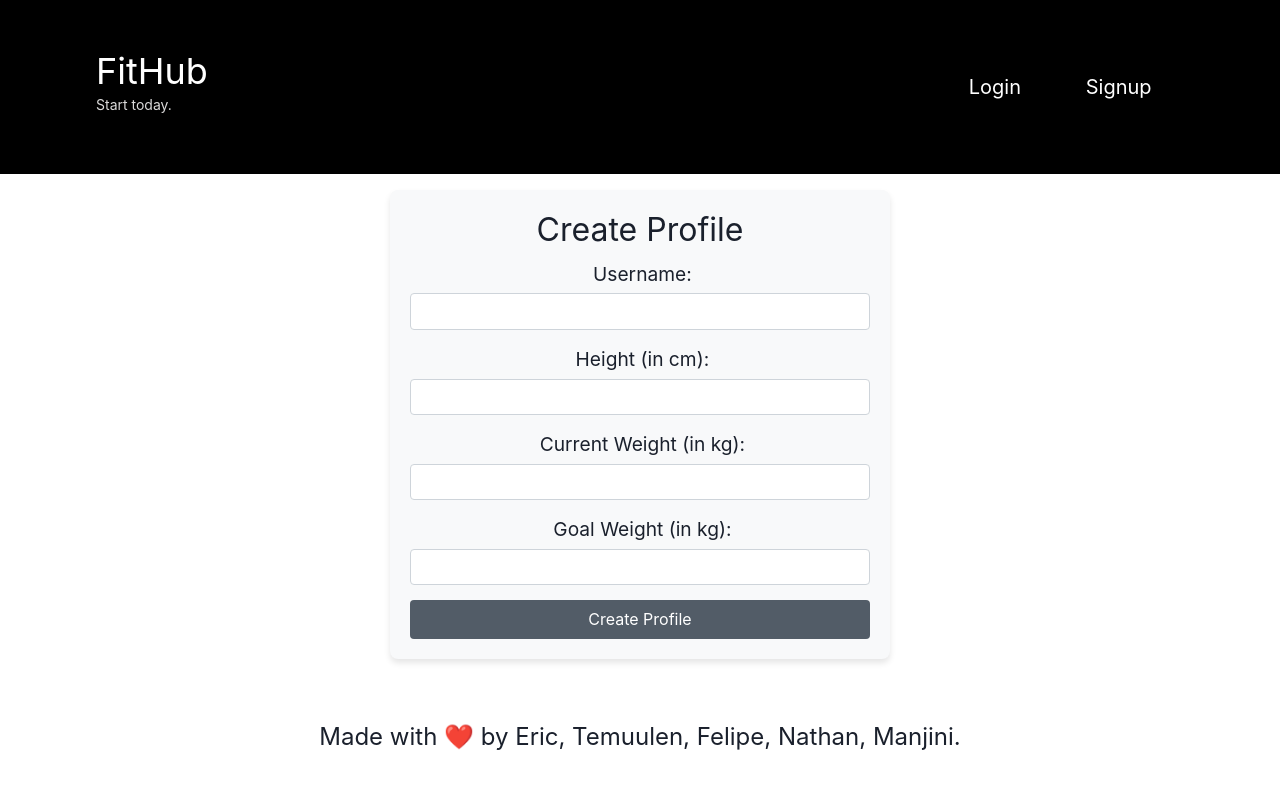
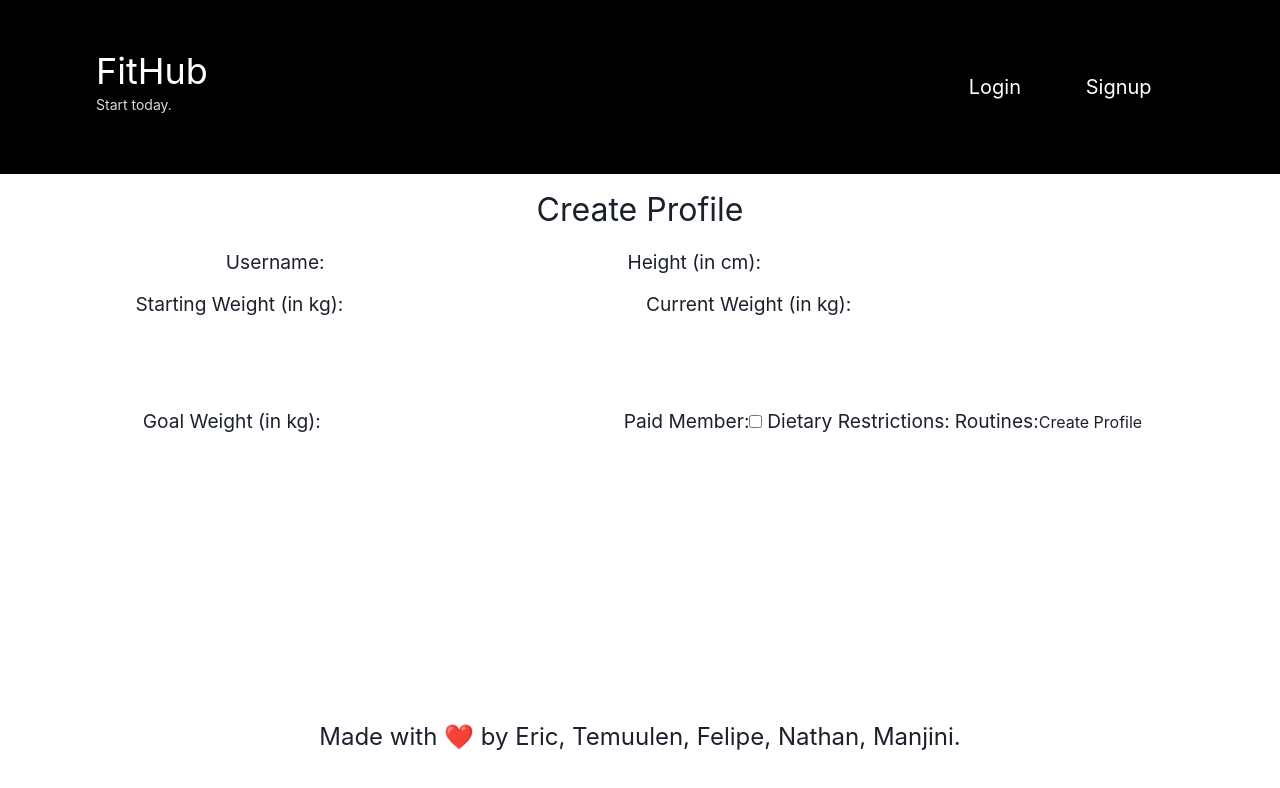
Before and after one commit to Eric-K-Smyth/FitHub, a React (Vite) app in the folder client/: page /questionnaire in a window 1280 px wide. Shown: the top 788 px of the page. Built offline with nearby package versions, Linux system fonts and the light colour scheme.

Commit message:
Revert "Feature/questionairre"

```diff
--- /dev/null
+++ b/client/src/pages/Custom.css
@@ -0,0 +1,23 @@
+.workout-container {
+    display: flex;
+    flex-direction: column;
+    padding: 20px;
+  }
+
+  .category-section {
+    margin-bottom: 20px;
+  }
+
+  .workout-rows {
+    display: flex;
+    flex-wrap: wrap;
+    gap: 20px;
+  }
+
+  .workout-block {
+    border: 1px solid #ccc;
+    border-radius: 8px;
+    overflow: hidden;
+    box-shadow: 0 2px 5px rgba(0, 0, 0, 0.1);
+    width: calc(25% - 20px);
+  }
--- a/client/src/pages/Custom.jsx
+++ b/client/src/pages/Custom.jsx
@@ -3,7 +3,7 @@ import { useQuery } from '@apollo/client';
 import { GET_WORKOUTS } from '../utils/queries';
 import WorkoutBlock from '../components/WorkoutBlock';
 // import CustomRoutine from '../components/CustomRoutine';
-import './Style.css';
+import './Custom.css';
 
 const Custom = () => {
   const { loading, error, data } = useQuery(GET_WORKOUTS);
--- a/client/src/pages/Questionnaire.jsx
+++ b/client/src/pages/Questionnaire.jsx
@@ -3,7 +3,6 @@ import { useNavigate } from 'react-router-dom';
 import { useMutation } from '@apollo/client';
 import { CREATE_PROFILE } from '../utils/mutations';
 import Auth from '../utils/auth';
-import './Style.css';
 
 const Questionnaire = () => {
   const [formData, setFormData] = useState({
@@ -13,7 +12,7 @@ const Questionnaire = () => {
     bw_start: '',
     bw_current: '',
     bw_goal: '',
-    // dietary: ['654d4b4be6f309e1658ca671'],THIS INFORMATION IS BEING COLLECTED IN THE MEAL PLANNER ALREADY
+    dietary: ['654d4b4be6f309e1658ca671'],
     routines: ['654d4b4be6f309e1658ca680'],
     calendar: ['2023-11-09'],
   });
@@ -22,27 +21,11 @@ const Questionnaire = () => {
   const [createProfile] = useMutation(CREATE_PROFILE);
 
   const handleChange = (e) => {
-    const { name, type, checked, options } = e.target;
-
-    if (type === 'checkbox') {
+    const { name, value, type, checked } = e.target;
       setFormData({
         ...formData,
-        [name]: checked,
+        [name]: type === 'checkbox' ? checked : value,
       });
-    } else if (type === 'select-multiple') {
-      let values = Array.from(options)
-                       .filter(option => option.selected)
-                       .map(option => option.value);
-      setFormData({
-        ...formData,
-        [name]: values,
-      });
-    } else {
-      setFormData({
-        ...formData,
-        [name]: e.target.value,
-      });
-    }
   };
 
   console.log('THIS IS THE FORMDATA:', formData);
@@ -64,30 +47,33 @@ const Questionnaire = () => {
       return;
     }
     const parsedHeight = formData.height ? parseInt(formData.height) : null;
+    const parsedStartWeight = formData.bw_start ? parseInt(formData.bw_start) : null;
     const parsedCurrentWeight = formData.bw_current ? parseInt(formData.bw_current) : null;
     const parsedGoalWeight = formData.bw_goal ? parseInt(formData.bw_goal) : null;
 
     if (
       parsedHeight === null ||
+      parsedStartWeight === null ||
       parsedCurrentWeight === null ||
       parsedGoalWeight === null
     ) {
       console.error('One or more numeric fields are invalid.');
       return;
     }
+
   try {
     const { data } = await createProfile({
       variables: {
         id: userId,
         username: username,
         height: parsedHeight,
-        payMember: true, //HARDCODED FOR NOW
-        bwStart: parsedCurrentWeight,
-        bwCurrent: parsedCurrentWeight,
-        bwGoal: parsedGoalWeight,
-        // dietary: formData.dietary,
-        // routines: formData.routines,
-        // calendar: formData.calendar,
+        payMember: formData.payMember,
+        bw_start: parsedStartWeight,
+        bw_current: parsedCurrentWeight,
+        bw_goal: parsedGoalWeight,
+        dietary: formData.dietary,
+        routines: formData.routines,
+        calendar: formData.calendar,
       },
     });
 
@@ -106,69 +92,80 @@ const Questionnaire = () => {
 
   return (
     <div className="questionnaire">
-      <h2>Create Profile</h2>
-      <form onSubmit={handleSubmit} className="profile-form">
-        <div className="form-group">
-          <label htmlFor="username">Username:</label>
+      <form onSubmit={handleSubmit}>
+        <h2>Create Profile</h2>
+        <label>
+          Username:
           <input
             type="text"
-            id="username"
             name="username"
             value={formData.username}
             onChange={handleChange}
             required
           />
-        </div>
-        <div className="form-group">
-          <label htmlFor="height">Height (in cm):</label>
+        </label>
+        <label>
+          Height (in cm):
           <input
             type="number"
-            id="height"
             name="height"
             value={formData.height}
             onChange={handleChange}
             required
           />
-        </div>
-        <div className="form-group">
-          <label htmlFor="bw_current">Current Weight (in kg):</label>
+        </label>
+        <label>
+          Starting Weight (in kg):
           <input
             type="number"
-            id="bw_current"
+            name="bw_start"
+            value={formData.bw_start}
+            onChange={handleChange}
+            required
+          />
+        </label>
+        <label>
+          Current Weight (in kg):
+          <input
+            type="number"
             name="bw_current"
             value={formData.bw_current}
             onChange={handleChange}
             required
           />
-        </div>
-        <div className="form-group">
-          <label htmlFor="bw_goal">Goal Weight (in kg):</label>
+        </label>
+        <label>
+          Goal Weight (in kg):
           <input
             type="number"
-            id="bw_goal"
             name="bw_goal"
             value={formData.bw_goal}
             onChange={handleChange}
             required
           />
-        </div>
-        {/* <div className="form-group">
-          <label htmlFor="dietary">Dietary Restrictions:</label>
-          <select
-            multiple
-            id="dietary"
-            name="dietary"
-            value={formData.dietary}
+        </label>
+        <label>
+          Paid Member:
+          <input
+            type="checkbox"
+            name="payMember"
+            checked={formData.payMember}
             onChange={handleChange}
-          >
-            <option value="Paleo">Paleo</option>
-            <option value="Vegan">Vegan</option>
-            <option value="Vegetarian">Vegetarian</option>
-            <option value="Ketogenic">Ketogenic</option>
-            <option value="GlutenFree">Gluten Free</option>
+          />
+        </label>
+        <label>
+          Dietary Restrictions:
+          <select multiple name="dietary" value={formData.dietary} onChange={handleChange}>
+            {/* DIETARY OPTIONS HERE */}
           </select>
-        </div> */}
-        <button type="submit" className="submit-btn">Create Profile</button>
+        </label>
+        <label>
+          Routines:
+          <select multiple name="routines" value={formData.routines} onChange={handleChange}>
+            {/* ROUTINE OPTIONS HERE */}
+          </select>
+        </label>
+        <button type="submit">Create Profile</button>
       </form>
     </div>
   );
--- a/client/src/pages/Style.css
+++ /dev/null
@@ -1,64 +0,0 @@
-.workout-container {
-  display: flex;
-  flex-direction: column;
-  padding: 20px;
-}
-
-.category-section {
-  margin-bottom: 20px;
-}
-
-.workout-rows {
-  display: flex;
-  flex-wrap: wrap;
-  gap: 20px;
-  justify-content: flex-start;
-}
-
-.workout-block {
-  border: 1px solid #ccc;
-  border-radius: 8px;
-  overflow: hidden;
-  box-shadow: 0 2px 5px rgba(0, 0, 0, 0.1);
-  width: 200px !important;
-  margin-bottom: 20px;
-}
-.questionnaire {
-  max-width: 500px;
-  margin: 0 auto;
-  padding: 20px;
-  background: #f8f9fa;
-  border-radius: 8px;
-  box-shadow: 0 4px 6px rgba(0, 0, 0, 0.1);
-}
-
-.profile-form .form-group {
-  margin-bottom: 15px;
-}
-
-.profile-form label {
-  display: block;
-  margin-bottom: 5px;
-}
-
-.profile-form input,
-.profile-form select {
-  width: 100%;
-  padding: 8px;
-  border: 1px solid #ced4da;
-  border-radius: 4px;
-}
-
-.submit-btn {
-  width: 100%;
-  padding: 10px;
-  background-color: #525c67;
-  color: white;
-  border: none;
-  border-radius: 4px;
-  cursor: pointer;
-}
-
-.submit-btn:hover {
-  background-color: #0056b3;
-}
--- a/client/src/utils/mutations.js
+++ b/client/src/utils/mutations.js
@@ -25,22 +25,46 @@ export const ADD_USER = gql`
 `;
 
 export const CREATE_PROFILE = gql`
-mutation createProfile($id: ID!, $height: Int!, $bwStart: Int!, $username: String, $payMember: Boolean, $dietary: [String], $routines: [String], $calendar: [String], $bwCurrent: Int, $bwGoal: Int!) {
-  createProfile(_id: $id, height: $height, bw_start: $bwStart, username: $username, payMember: $payMember, dietary: $dietary, routines: $routines, calendar: $calendar, bw_current: $bwCurrent, bw_goal: $bwGoal) {
-    _id
-    bw_current
-    bw_goal
-    bw_start
-    calendar
-    dietary {
-      _id
+  mutation createProfile(
+    $id: ID!,
+    $username: String,
+    $height: Int,
+    $payMember: Boolean,
+    $bw_start: Int,
+    $bw_current: Int,
+    $bw_goal: Int,
+    $dietary: [ID],
+    $routines: [ID],
+  ) {
+    createProfile(
+      id: $id,
+      username: $username,
+      height: $height,
+      payMember: $payMember,
+      bw_start: $bw_start,
+      bw_current: $bw_current,
+      bw_goal: $bw_goal,
+      dietary: $dietary,
+      routines: $routines,
+    ) {
+      _id,
+      username,
+      height,
+      payMember,
+      bw_start,
+      bw_current,
+      bw_goal,
+      dietary {
+        _id,
+        name,
+        createdAt,
+      }
+      routines {
+        _id,
+        name,
+      }
     }
-    height
-    payMember
-    routines {
-      _id
-    }
-    username
   }
-}
 `;
+
+// we need all the mutations from the typedef/resolvers
--- a/client/src/utils/queries.js
+++ b/client/src/utils/queries.js
@@ -6,11 +6,6 @@ export const QUERY_USER = gql`
       _id
       username
       email
-      thoughts {
-        _id
-        thoughtText
-        createdAt
-      }
     }
   }
 `;
@@ -23,7 +18,6 @@ export const QUERY_PROFILE = gql`
       _id
       username
       height
-      weight
       payMember
       bw_start
       bw_current
@@ -42,6 +36,23 @@ export const QUERY_PROFILE = gql`
   }
 `;
 
+export const QUERY_SINGLE_ROUTINE = gql`
+  query getSingleRoutine($routineId: ID!) {
+    routines(routineId: $routineId) {
+      _id
+      name
+      workouts {
+        name
+        category
+        instructions
+        image
+        sets
+        reps
+      }
+    }
+  }
+`;
+
 export const GET_WORKOUTS = gql`
   query GetWorkouts {
     workouts {
```
